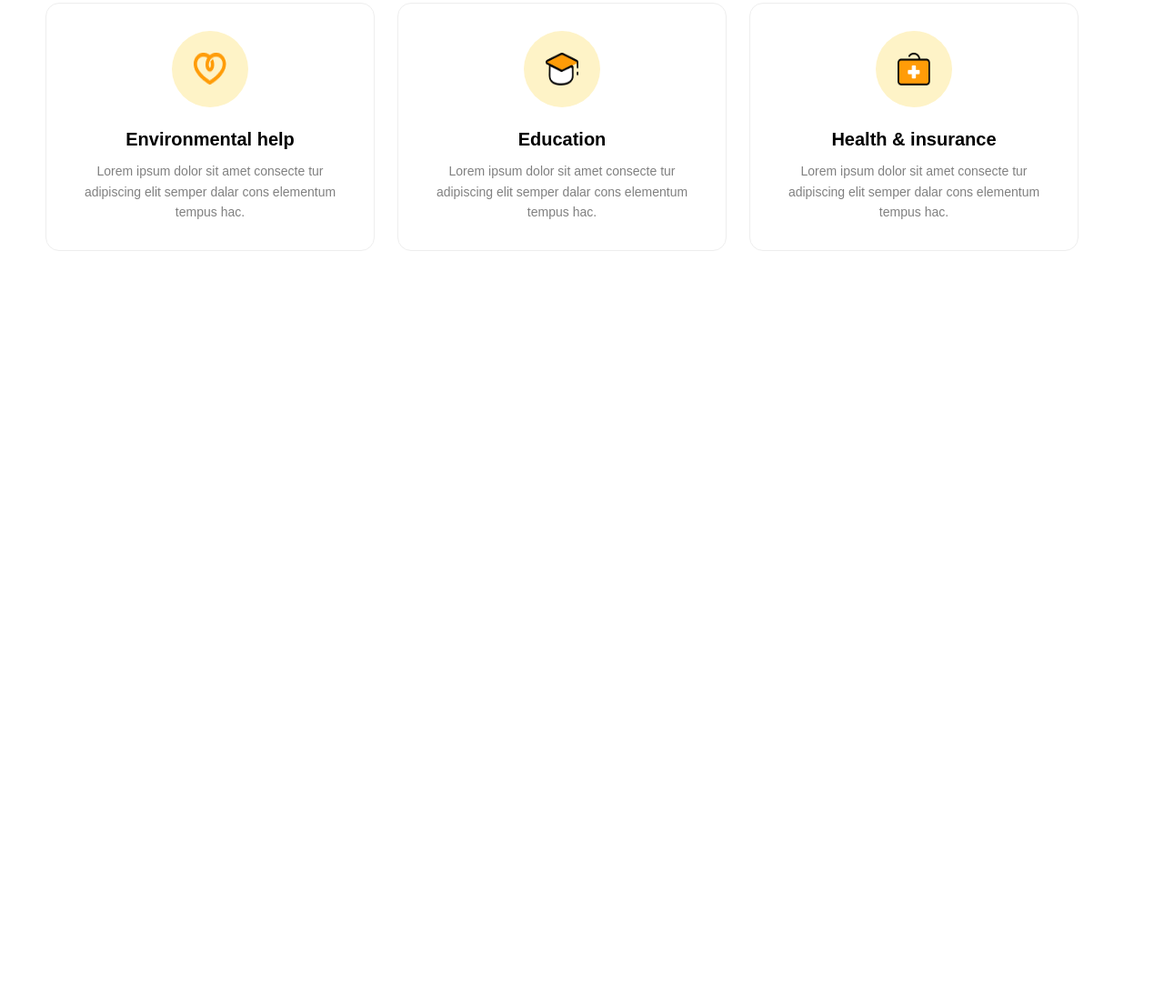
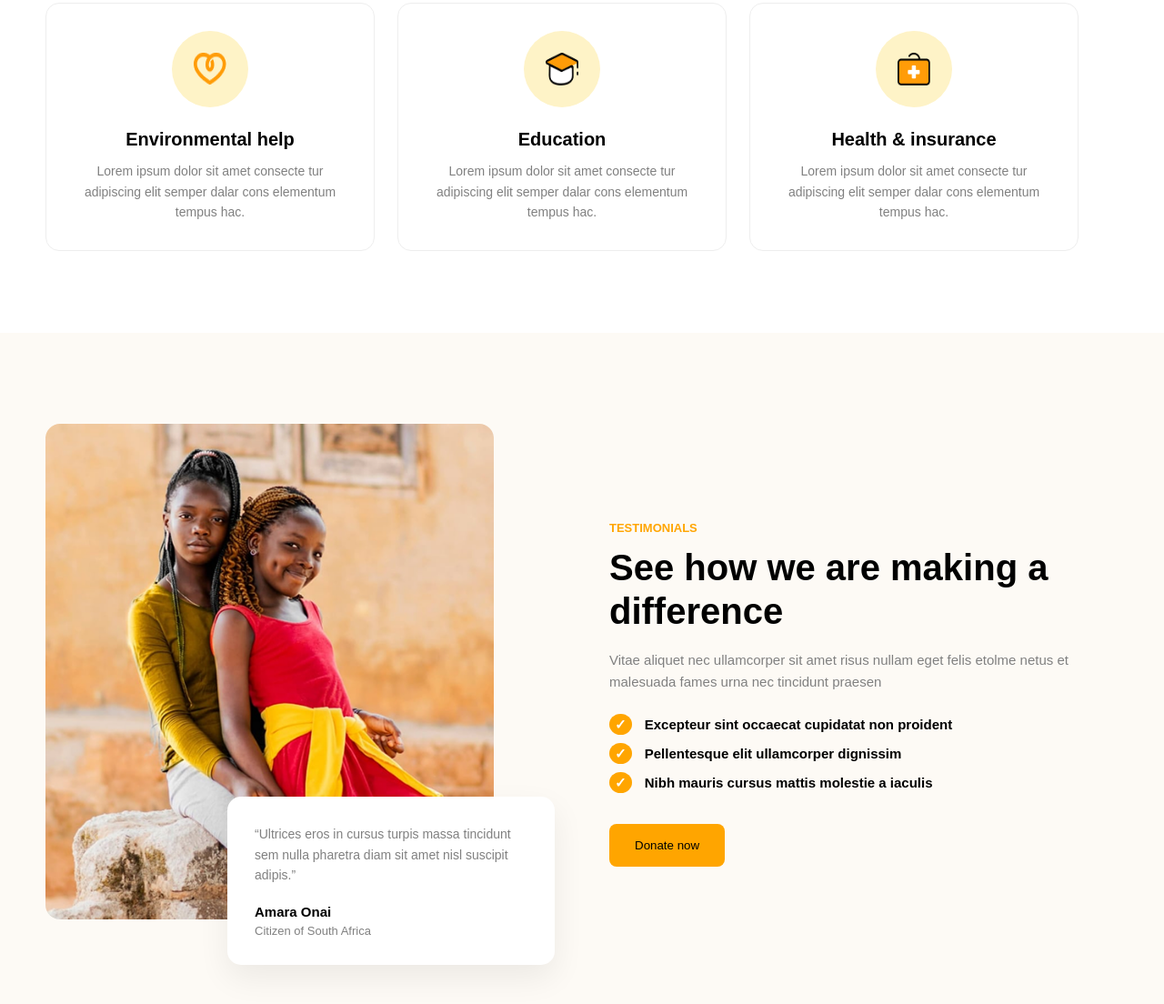
Before and after one commit to muhammmad3456aliev-maker/Exam3, a plain HTML site: page index.html in a window 1280 px wide. Shown: the part 5109-6213 px from the top of the page at 91% size. Before the commit the page ends 5475 px from the top, so only its background shows below. Drawn offline with Linux system fonts and the light colour scheme.

Commit message:
first commit

```diff
--- a/index.html
+++ b/index.html
@@ -225,5 +225,36 @@
         </div>
     </div>
 </div>
+<div class="section7">
+    <div class="test">
+        <div class="test1">
+            <div class="test-img">
+                <img src="./image/IMAGE (41).png" alt="">
+            </div>
+            <div class="test-card">
+                <p class="quote">
+                    “Ultrices eros in cursus turpis massa tincidunt sem nulla pharetra diam sit amet nisl suscipit adipis.”
+                </p>
+                <h4>Amara Onai</h4>
+                <p class="role">Citizen of South Africa</p>
+            </div>
+        </div>
+        <div class="test2">
+            <p class="sub7">TESTIMONIALS</p>
+            <h1>See how we are making a difference</h1>
+
+            <p class="desc7">
+                Vitae aliquet nec ullamcorper sit amet risus nullam eget felis etolme netus et malesuada fames urna nec tincidunt praesen
+            </p>
+            <div class="list7">
+                <p><span>✓</span> Excepteur sint occaecat cupidatat non proident</p>
+                <p><span>✓</span> Pellentesque elit ullamcorper dignissim</p>
+                <p><span>✓</span> Nibh mauris cursus mattis molestie a iaculis</p>
+            </div>
+            <button>Donate now</button>
+        </div>
+    </div>
+</div>
+
 </body>
 </html>
--- a/style.css
+++ b/style.css
@@ -556,3 +556,109 @@ body {
     line-height: 1.6;
     color: gray;
 }
+.section7 {
+    background-color: #fdfaf5;
+    padding: 100px 50px;
+}
+
+.test {
+    display: flex;
+    align-items: center;
+    gap: 60px;
+}
+
+.test1 {
+    width: 50%;
+    position: relative;
+    padding-bottom: 50px;
+}
+
+.test-img {
+    width: 88%;
+}
+
+.test-img img {
+    width: 100%;
+    height: auto;
+    display: block;
+    border-radius: 16px;
+}
+
+.test-card {
+    position: absolute;
+    right: 0;
+    bottom: 0;
+    width: 300px;
+    background-color: white;
+    padding: 30px;
+    border-radius: 15px;
+    box-shadow: 0 14px 35px rgba(0, 0, 0, 0.07);
+}
+
+.quote {
+    font-size: 14px;
+    line-height: 1.6;
+    color: gray;
+    margin-bottom: 20px;
+}
+
+.test-card h4 {
+    font-size: 15px;
+    margin-bottom: 5px;
+}
+
+.role {
+    font-size: 13px;
+    color: gray;
+}
+
+.test2 {
+    width: 50%;
+}
+
+.sub7 {
+    color: orange;
+    font-size: 13px;
+    font-weight: bold;
+    margin-bottom: 12px;
+}
+
+.test2 h1 {
+    font-size: 40px;
+    line-height: 1.2;
+    margin-bottom: 18px;
+}
+
+.desc7 {
+    font-size: 15px;
+    line-height: 1.6;
+    color: gray;
+    margin-bottom: 26px;
+}
+
+.list7 {
+    display: flex;
+    flex-direction: column;
+    gap: 14px;
+    margin-bottom: 36px;
+}
+
+.list7 p {
+    font-size: 15px;
+    font-weight: bold;
+}
+
+.list7 span {
+    background-color: orange;
+    color: white;
+    border-radius: 50%;
+    padding: 3px 6px;
+    margin-right: 10px;
+}
+
+.test2 button {
+    background-color: orange;
+    border: none;
+    padding: 16px 28px;
+    border-radius: 8px;
+}
```
Also changed, not shown: image/IMAGE (41).png (added).
